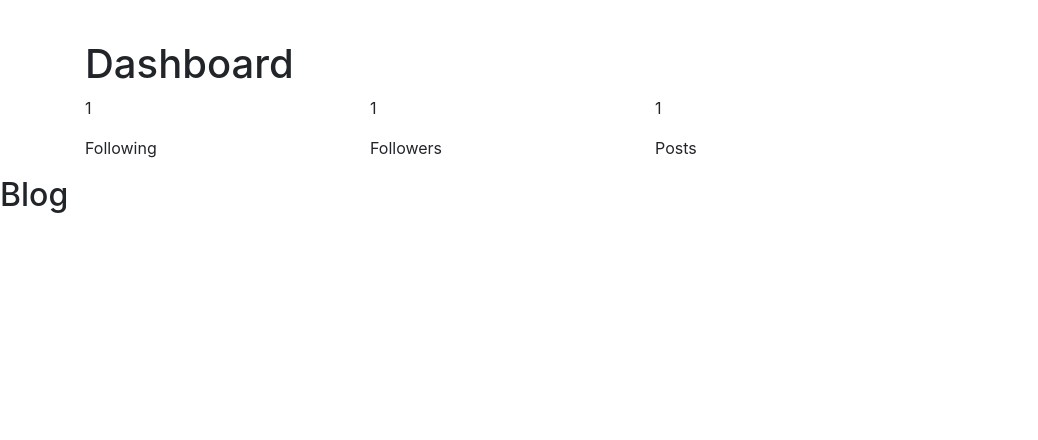
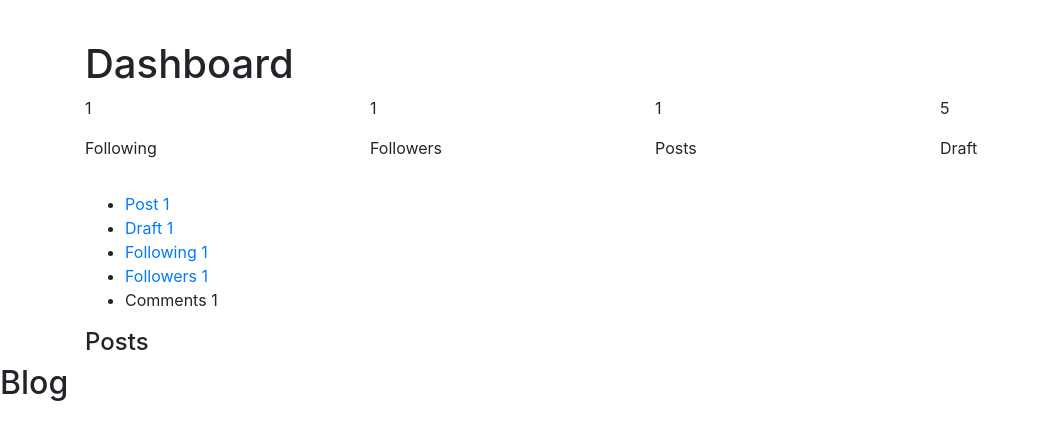
Before and after one commit to cadiente-jomel/blog_site, a Django app: page /dashboard/ in a window 1280 px wide. Shown: the part 82-522 px from the top of the page, without its empty margins (0-1038 px from the left). Run offline with Django 3.2, Linux system fonts and the light colour scheme; the visitor is signed in with stand-in values (Sample User, id 1); data comes from the database, SQL or seed files in the repository; data that the repository does not hold is empty; some libraries are stand-ins or nearby versions.

Commit message:
Added functionality into dashboard page

```diff
--- a/core/templates/core/add_post.html
+++ b/core/templates/core/add_post.html
@@ -23,6 +23,8 @@
                 {{forms.body|as_crispy_field }}
             </div>
                 <input type="submit" class="custom-nav create post-add "value="Post Blog">
+                {{forms.draft}}
+                <label for="draft">Save to draft</label>
             </form>
 
     </div>
--- a/core/templates/core/dashboard.html
+++ b/core/templates/core/dashboard.html
@@ -1,8 +1,8 @@
 {% extends 'core/base.html' %} {% block content %}
 <div class="container min-h pt-4">
     <h1>Dashboard</h1>
-    <div class="row row-cols-2 row-cols-sm-2 row-cols-md-4">
-        <div class="col">
+    <div class="row row-cols-2  row-cols-md-4">
+        <div class="col mb-3">
             <div class="post-list-container b-shadow">
                 <div>
                     <p>1</p>
@@ -10,7 +10,7 @@
                 </div>
             </div>
         </div>
-        <div class="col">
+        <div class="col mb-3">
             <div class="post-list-container b-shadow">
                 <div>
                     <p>1</p>
@@ -18,7 +18,7 @@
                 </div>
             </div>
         </div>
-        <div class="col">
+        <div class="col mb-3">
             <div class="post-list-container b-shadow">
                 <div>
                     <p>1</p>
@@ -26,6 +26,79 @@
                 </div>
             </div>
         </div>
+
+        <div class="col mb-3">
+            <div class="post-list-container b-shadow">
+                <div>
+                    <p>5</p>
+                    <p class="text-nowrap">Draft</p>
+                </div>
+            </div>
+        </div>
+    </div>
+
+
+    <div class="dashboard-container">
+        <div class="dashboard-category">
+            <div class="category-container">
+                <ul class="parent-list">
+                    <li class="children-list selected-toggle">
+                        <a class="category-btn " href="{% url 'dashboard-data' 'Post' %}">
+                            Post
+                            <span class="data-count" >1</span>
+                        </a>
+                    </li>
+                    <li class="children-list">
+                        <a class="category-btn " href="{% url 'dashboard-data' 'Draft' %}">
+                            Draft
+                            <span class="data-count" >1</span>
+                        </a>
+                    <li class="children-list">
+                        <a class="category-btn " href="{% url 'dashboard-data' 'Following' %}">
+                            Following
+                            <span class="data-count" >1</span>
+                        </a>
+                    </li>
+                    <li class="children-list">
+                        <a class="category-btn " href="{% url 'dashboard-data' 'Followers' %}">
+                            Followers
+                            <span class="data-count" >1</span>
+                        </a>
+                    </li>
+                    <li class="children-list">Comments
+                        <span class="data-count" >1</span></li>
+                </ul>
+            </div>
+        </div>
+        <div class="dashboard-container-data">
+            <div class="header">
+                <h4>
+                    Posts
+                </h4>
+            </div>
+            <div class="dashboard-container-inner">
+                {% for post in posts %}
+                    <div class="dashboard-data b-shadow mb-3">
+                        <div class="data">
+                            <div class="title">
+                                <a href="{% url 'post-detail' post.slug %}">{{post.title|truncatechars:30}}</a>
+                            </div>
+                            <div class="draft">
+                                <a href="{% url 'post-detail' post.slug %}">Published</a>
+                            </div>
+                            <div class="controls">
+
+                                <input type="hidden" id="id-edit" data-url="{% url 'edit-post' post.slug %}">
+                                <input type="hidden" id="id-delete" data-url="{% url 'delete-post' post.slug %}">
+                                <input type="hidden" id="id-post" data-url="{% url 'post-detail' post.slug %}">
+                                <a class="delete" href="{% url 'delete-post' post.slug %}">Delete</a>
+                                <a class="edit" href="{% url 'edit-post' post.slug %}">Edit</a>
+                            </div>
+                        </div>
+                    </div>
+                {% endfor %}
+            </div>
+        </div>
     </div>
 </div>
 {% endblock content %}
--- a/core/templates/core/index.html
+++ b/core/templates/core/index.html
@@ -1,9 +1,10 @@
 {% extends 'core/base.html' %} {% block content %}
 {% load static %}
-<div class="container pt-4">
+<div class="container pt-4 min-h">
     <div class="row">
         <div class="col-8 mr-4 pb-5 infinite-container waypoint">
             {% for p in page_obj %}
+            {% if not p.draft %}
             <div class="post-container infinite-item b-shadow">
                 <div class="post-detail">
                     <!-- about user -->
@@ -121,7 +122,7 @@
                     <!-- end of post-detail -->
                 </div>
             </div>
-
+            {% endif %}
             {% endfor %}
             {% if page_obj.has_next %}
             <a class="infinite-more-link" href="?page={{ page_obj.next_page_number }}"></a>
--- a/core/urls.py
+++ b/core/urls.py
@@ -21,6 +21,7 @@
     path('readingList/<str:slug>/', views.readingListAdd, name='reading-add'),
     path('search/', views.searchPost, name='post-search'),
     path('dashboard/', views.dashboard, name='dashboard'),
+    path('dashboard/<str:category>/', views.dashboardData, name='dashboard-data'),
     path('following/<str:user>/', views.following, name='following'), path(
         'followers/<str:user>/', views.followers, name='followers'),
     path('follow/<str:user>/', views.followAdd, name='follow'),
--- a/core/views.py
+++ b/core/views.py
@@ -63,7 +63,6 @@
 
     load_json = json.loads(data)
     additional_fields = []
-    print(load_json)
     for field in profile.follower.all():
         additional_fields.append(field.profile_img.profile.url)
     i = 0
@@ -78,7 +77,61 @@
     return JsonResponse(context, safe=False)
 
 
+def socialStat(curr_user, fields, obj):
+    profile = Profile.objects.get(user=curr_user)
+    if obj == 'Followers':
+        data = serializers.serialize(
+            'json', profile.follower.all(), fields=fields)
+        load_json = json.loads(data)
+        additional_fields = []
+
+        for field in profile.follower.all():
+            additional_fields.append(field.profile_img.profile.url)
+        i = 0
+        for f in load_json:
+            load_json[i]['additional fields'] = additional_fields[i]
+            i += 1
+    else:
+        data = serializers.serialize(
+            'json', profile.following.all(), fields=fields)
+        load_json = json.loads(data)
+        additional_fields = []
+
+        for field in profile.following.all():
+            additional_fields.append(field.profile_img.profile.url)
+        i = 0
+        for f in load_json:
+            load_json[i]['additional fields'] = additional_fields[i]
+            i += 1
+
+    return load_json
+
+
+def dashboardData(request, category):
+    curr_user = get_object_or_404(User, username=request.user)
+    if category == 'Post':
+        data = serializers.serialize(
+            'json', curr_user.post_set.filter(draft=False), fields=('title', 'draft', 'slug'))
+    elif category == 'Draft':
+        data = serializers.serialize('json', curr_user.post_set.filter(
+            draft=True), fields=('title', 'draft', 'slug'))
+    elif category == 'Following':
+        fields = ('username')
+        data = socialStat(curr_user, fields, category)
+        # data = curr_user.profile_img.following.all()
+    elif category == 'Followers':
+        fields = ('username')
+        data = socialStat(curr_user, fields, category)
+        # data = curr_user.profile_img.follower.all()
+
+    context = {
+        'data': data
+    }
+    return JsonResponse(context, safe=False)
+
+
 def followAdd(request, user):
+
     curr_user = get_object_or_404(User, username=request.user)
     target_user = get_object_or_404(User, username=user)
 
@@ -311,7 +364,13 @@
 
 
 def dashboard(request):
-    return render(request, 'core/dashboard.html')
+    curr_user = User.objects.get(username=request.user)
+    post = curr_user.post_set.filter(draft=False)
+    context = {
+        'posts': post
+    }
+
+    return render(request, 'core/dashboard.html', context)
 
 
 def addPost(request):
@@ -320,8 +379,9 @@
         form = PostCreationForm(request.POST, request.FILES)
         if form.is_valid():
             obj = form.save(commit=False)
-            obj.instance.author = request.user
-            obj.save_m2m()
+            obj.author = request.user
+            obj.save()
+            form.save_m2m()
             return redirect('index')
     context = {
         'forms': form
```
Also changed, not shown: core/forms.py (+6 -1 lines), core/models.py (+5 -4 lines), core/migrations/0033_post_draft.py (added), core/migrations/0034_auto_20201204_1915.py (added).
